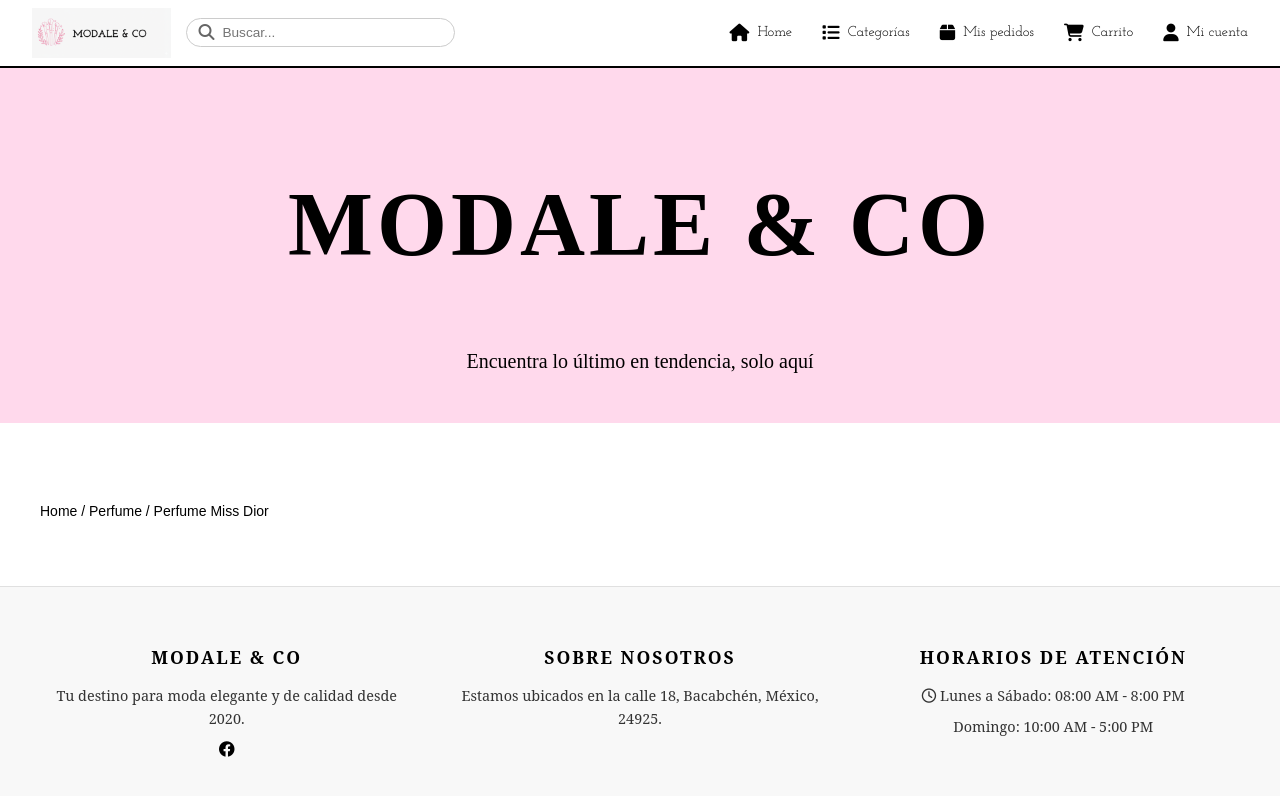
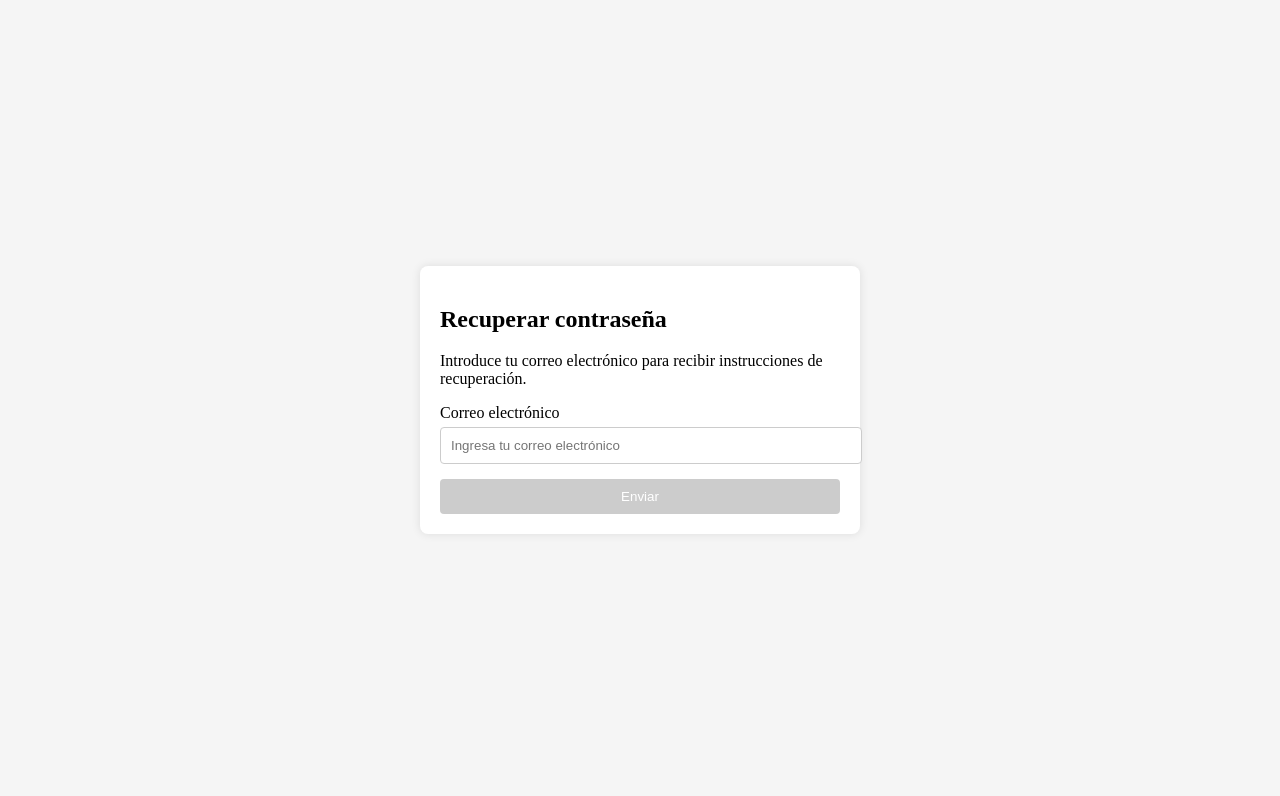
Before and after one commit to PoolTunVictor/ModaleFinal, an Angular app in the folder Frontend/: page /recovery in a window 1280 px wide. Before the commit this address led to /. Shown: the top 796 px of the page. Built offline with nearby package versions, Linux system fonts and the light colour scheme.

Commit message:
implementacion del recovery

```diff
--- a/Frontend/src/app/app.routes.ts
+++ b/Frontend/src/app/app.routes.ts
@@ -5,6 +5,7 @@ import { AuthGuard } from './core/service/auth.guard';
 // ========== AUTH ==========
 import { LoginComponent } from './auth/login/login.component';
 import { RegisterComponent } from './auth/register/register.component';
+import { RecoveryComponent } from './auth/recovery/recovery.component';
 
 // ========== USER PAGES ==========
 import { HomeComponent } from './pages/users_pages/home/home';
@@ -37,6 +38,7 @@ export const routes: Routes = [
   // 🔐 AUTH
   { path: 'login', component: LoginComponent },
   { path: 'register', component: RegisterComponent },
+  { path: 'recovery', component: RecoveryComponent},
 
   // 👤 USER
   {
--- a/Frontend/src/app/app.ts
+++ b/Frontend/src/app/app.ts
@@ -29,7 +29,7 @@ export class App {
       const url = this.router.url;
 
       // ❌ Login: nada de layout
-      this.showLayout = !url.includes('login') && !url.includes ('register');
+      this.showLayout = !url.includes('login') && !url.includes ('register') && !url.includes ('recovery');
       //this.showRegister =  !url.includes ('register');
 
       // ✅ Sidebar SOLO en "Mi cuenta"
--- a/Frontend/src/app/auth/login/login.component.html
+++ b/Frontend/src/app/auth/login/login.component.html
@@ -35,7 +35,7 @@
           <input type="checkbox" formControlName="remember" />
           Recordar contraseña
         </label>
-        <a href="#" class="link">¿Olvidó su contraseña?</a>
+        <a href="/recovery" class="link">¿Olvidó su contraseña?</a>
       </div>
 
       <button type="submit" class="btn-login" [disabled]="loginForm.invalid || isLoading">
--- /dev/null
+++ b/Frontend/src/app/auth/recovery/recovery.component.css
@@ -0,0 +1,59 @@
+.recovery-container {
+  display: flex;
+  justify-content: center;
+  align-items: center;
+  height: 100vh;
+  background-color: #f5f5f5;
+}
+
+.recovery-card {
+  background: white;
+  padding: 20px;
+  border-radius: 8px;
+  box-shadow: 0 0 10px rgba(0, 0, 0, 0.1);
+  width: 100%;
+  max-width: 400px;
+}
+
+.input-group {
+  margin-bottom: 15px;
+}
+
+label {
+  display: block;
+  margin-bottom: 5px;
+}
+
+input {
+  width: 100%;
+  padding: 10px;
+  border: 1px solid #ccc;
+  border-radius: 4px;
+}
+
+.error {
+  color: red;
+  font-size: 0.9em;
+  margin-top: 5px;
+}
+
+.success {
+  color: green;
+  font-size: 0.9em;
+  margin-top: 10px;
+}
+
+.btn-send {
+  width: 100%;
+  padding: 10px;
+  background-color: #007bff;
+  color: white;
+  border: none;
+  border-radius: 4px;
+  cursor: pointer;
+}
+
+.btn-send:disabled {
+  background-color: #ccc;
+  cursor: not-allowed;
+}
--- /dev/null
+++ b/Frontend/src/app/auth/recovery/recovery.component.html
@@ -0,0 +1,28 @@
+<div class="recovery-container">
+  <div class="recovery-card">
+    <h2>Recuperar contraseña</h2>
+    <p>Introduce tu correo electrónico para recibir instrucciones de recuperación.</p>
+
+    <form [formGroup]="recoveryForm" (ngSubmit)="onSubmit()">
+      <div class="input-group">
+        <label for="email">Correo electrónico</label>
+        <input
+          type="email"
+          id="email"
+          formControlName="email"
+          placeholder="Ingresa tu correo electrónico"
+        />
+        <div *ngIf="recoveryForm.get('email')?.invalid && recoveryForm.get('email')?.touched" class="error">
+          Correo electrónico inválido o requerido.
+        </div>
+      </div>
+
+      <button type="submit" class="btn-send" [disabled]="recoveryForm.invalid">
+        Enviar
+      </button>
+    </form>
+
+    <div *ngIf="successMessage" class="success">{{ successMessage }}</div>
+    <div *ngIf="errorMessage" class="error">{{ errorMessage }}</div>
+  </div>
+</div>
--- /dev/null
+++ b/Frontend/src/app/auth/recovery/recovery.component.ts
@@ -0,0 +1,41 @@
+import { Component } from '@angular/core';
+import { FormBuilder, FormGroup, ReactiveFormsModule, Validators } from '@angular/forms';
+import { CommonModule } from '@angular/common';
+
+@Component({
+  selector: 'app-recovery',
+  standalone: true,
+  imports: [
+    ReactiveFormsModule,  // Para formGroup y validaciones
+    CommonModule,         // Para *ngIf
+  ],
+  templateUrl: './recovery.component.html',
+  styleUrls: ['./recovery.component.css']
+})
+export class RecoveryComponent {
+  recoveryForm: FormGroup;
+  successMessage = '';
+  errorMessage = '';
+
+  constructor(private fb: FormBuilder) {
+    this.recoveryForm = this.fb.group({
+      email: ['', [Validators.required, Validators.email]]
+    });
+  }
+
+  onSubmit() {
+    if (this.recoveryForm.valid) {
+      const email = this.recoveryForm.value.email;
+      // Aquí va tu lógica de envío (ej. llamada a API para enviar email de recuperación)
+      // Por ahora, simulación:
+      console.log('Enviando recuperación a:', email);
+      this.successMessage = 'Se ha enviado un enlace de recuperación a tu correo.';
+      this.errorMessage = '';  // Limpia errores previos
+      // Opcional: resetea el formulario después de éxito
+      // this.recoveryForm.reset();
+    } else {
+      this.errorMessage = 'Por favor, ingresa un correo electrónico válido.';
+      this.successMessage = '';
+    }
+  }
+}
```
